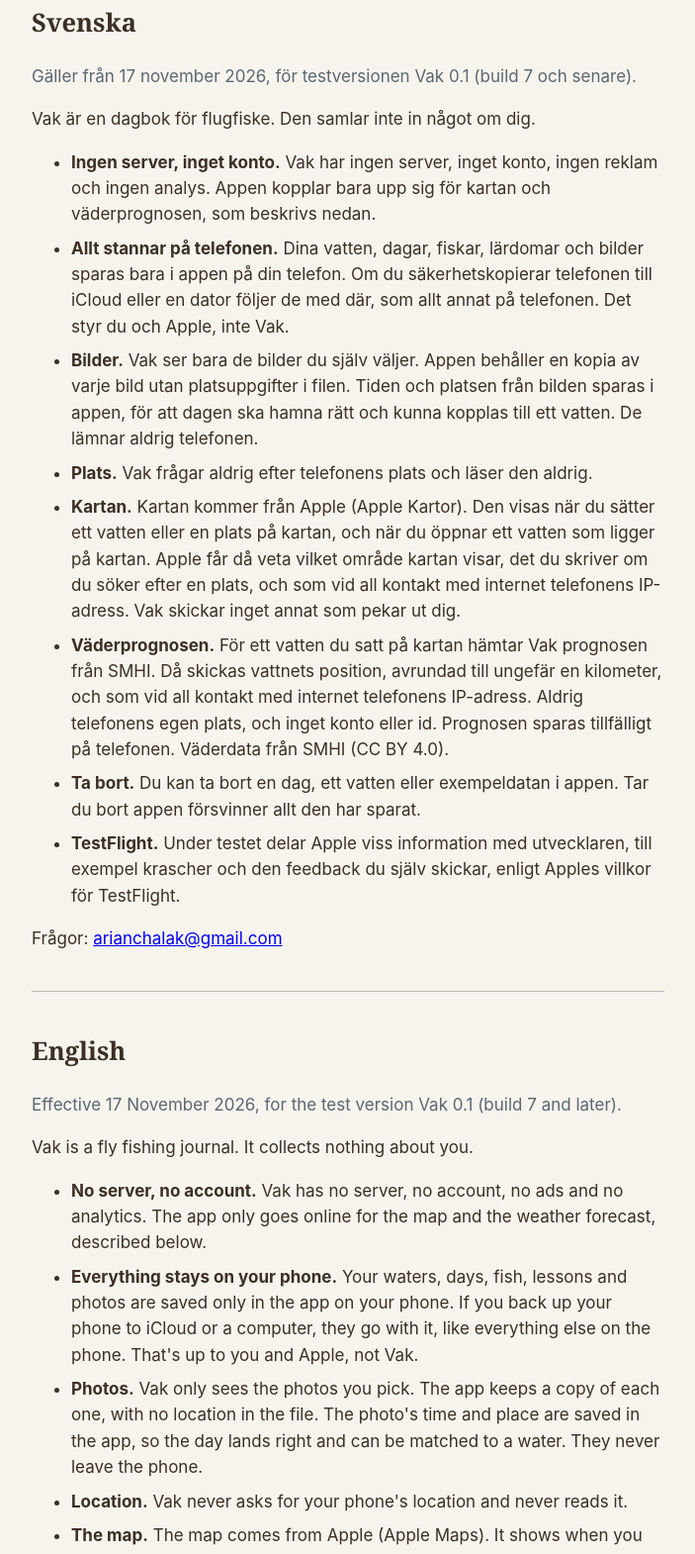
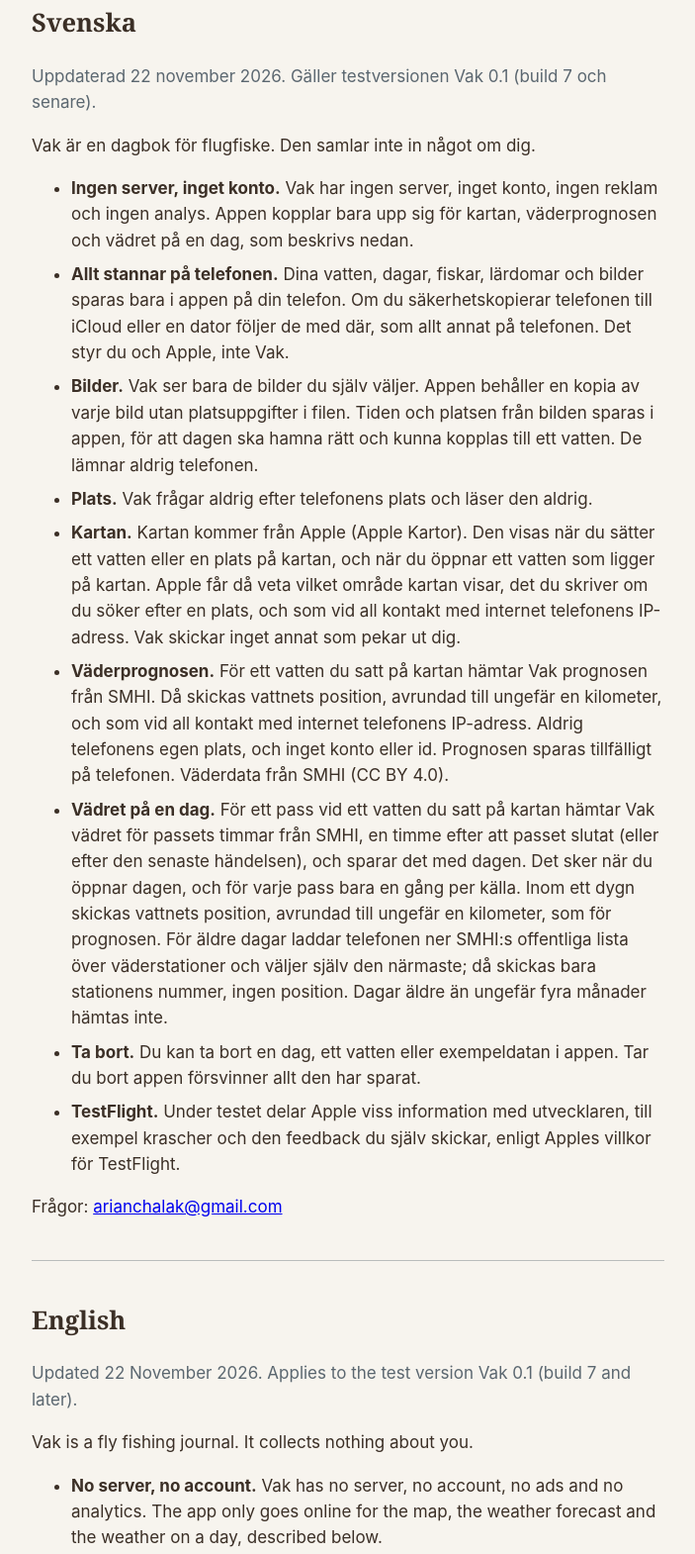
Before and after one commit to arianlabs/vak-privacy, a plain HTML site: page index.html in a window 1280 px wide. Shown: the part 183-1753 px from the top of the page at 99% size, without its empty margins (288-991 px from the left). Drawn offline with Linux system fonts and the light colour scheme.

Commit message:
docs: say what the weather on a day sends to SMHI
Co-Authored-By: Claude Opus 5.5 <noreply@anthropic.com>

```diff
--- a/index.html
+++ b/index.html
@@ -22,15 +22,16 @@
 
 <section lang="sv">
 <h2>Svenska</h2>
-<p class="meta">Gäller från 17 november 2026, för testversionen Vak 0.1 (build 7 och senare).</p>
+<p class="meta">Uppdaterad 22 november 2026. Gäller testversionen Vak 0.1 (build 7 och senare).</p>
 <p>Vak är en dagbok för flugfiske. Den samlar inte in något om dig.</p>
 <ul>
-<li><strong>Ingen server, inget konto.</strong> Vak har ingen server, inget konto, ingen reklam och ingen analys. Appen kopplar bara upp sig för kartan och väderprognosen, som beskrivs nedan.</li>
+<li><strong>Ingen server, inget konto.</strong> Vak har ingen server, inget konto, ingen reklam och ingen analys. Appen kopplar bara upp sig för kartan, väderprognosen och vädret på en dag, som beskrivs nedan.</li>
 <li><strong>Allt stannar på telefonen.</strong> Dina vatten, dagar, fiskar, lärdomar och bilder sparas bara i appen på din telefon. Om du säkerhetskopierar telefonen till iCloud eller en dator följer de med där, som allt annat på telefonen. Det styr du och Apple, inte Vak.</li>
 <li><strong>Bilder.</strong> Vak ser bara de bilder du själv väljer. Appen behåller en kopia av varje bild utan platsuppgifter i filen. Tiden och platsen från bilden sparas i appen, för att dagen ska hamna rätt och kunna kopplas till ett vatten. De lämnar aldrig telefonen.</li>
 <li><strong>Plats.</strong> Vak frågar aldrig efter telefonens plats och läser den aldrig.</li>
 <li><strong>Kartan.</strong> Kartan kommer från Apple (Apple Kartor). Den visas när du sätter ett vatten eller en plats på kartan, och när du öppnar ett vatten som ligger på kartan. Apple får då veta vilket område kartan visar, det du skriver om du söker efter en plats, och som vid all kontakt med internet telefonens IP-adress. Vak skickar inget annat som pekar ut dig.</li>
 <li><strong>Väderprognosen.</strong> För ett vatten du satt på kartan hämtar Vak prognosen från SMHI. Då skickas vattnets position, avrundad till ungefär en kilometer, och som vid all kontakt med internet telefonens IP-adress. Aldrig telefonens egen plats, och inget konto eller id. Prognosen sparas tillfälligt på telefonen. Väderdata från SMHI (CC BY 4.0).</li>
+<li><strong>Vädret på en dag.</strong> För ett pass vid ett vatten du satt på kartan hämtar Vak vädret för passets timmar från SMHI, en timme efter att passet slutat (eller efter den senaste händelsen), och sparar det med dagen. Det sker när du öppnar dagen, och för varje pass bara en gång per källa. Inom ett dygn skickas vattnets position, avrundad till ungefär en kilometer, som för prognosen. För äldre dagar laddar telefonen ner SMHI:s offentliga lista över väderstationer och väljer själv den närmaste; då skickas bara stationens nummer, ingen position. Dagar äldre än ungefär fyra månader hämtas inte.</li>
 <li><strong>Ta bort.</strong> Du kan ta bort en dag, ett vatten eller exempeldatan i appen. Tar du bort appen försvinner allt den har sparat.</li>
 <li><strong>TestFlight.</strong> Under testet delar Apple viss information med utvecklaren, till exempel krascher och den feedback du själv skickar, enligt Apples villkor för TestFlight.</li>
 </ul>
@@ -41,15 +42,16 @@
 
 <section lang="en">
 <h2>English</h2>
-<p class="meta">Effective 17 November 2026, for the test version Vak 0.1 (build 7 and later).</p>
+<p class="meta">Updated 22 November 2026. Applies to the test version Vak 0.1 (build 7 and later).</p>
 <p>Vak is a fly fishing journal. It collects nothing about you.</p>
 <ul>
-<li><strong>No server, no account.</strong> Vak has no server, no account, no ads and no analytics. The app only goes online for the map and the weather forecast, described below.</li>
+<li><strong>No server, no account.</strong> Vak has no server, no account, no ads and no analytics. The app only goes online for the map, the weather forecast and the weather on a day, described below.</li>
 <li><strong>Everything stays on your phone.</strong> Your waters, days, fish, lessons and photos are saved only in the app on your phone. If you back up your phone to iCloud or a computer, they go with it, like everything else on the phone. That's up to you and Apple, not Vak.</li>
 <li><strong>Photos.</strong> Vak only sees the photos you pick. The app keeps a copy of each one, with no location in the file. The photo's time and place are saved in the app, so the day lands right and can be matched to a water. They never leave the phone.</li>
 <li><strong>Location.</strong> Vak never asks for your phone's location and never reads it.</li>
 <li><strong>The map.</strong> The map comes from Apple (Apple Maps). It shows when you put a water or a spot on the map, and when you open a water that's on the map. Apple then learns which area the map shows, what you type if you search for a place, and, as with anything online, the phone's IP address. Vak sends nothing else that identifies you.</li>
 <li><strong>The weather forecast.</strong> For a water you've put on the map, Vak fetches the forecast from SMHI. That sends the water's position, rounded to about a kilometre, and, as with anything online, the phone's IP address. Never your phone's own location, and no account or ID. The forecast is kept on the phone for a while. Weather data from SMHI (CC BY 4.0).</li>
+<li><strong>The weather on a day.</strong> For a session at a water you've put on the map, Vak looks up the weather for its hours from SMHI an hour after the session ends (or after its last moment), and keeps it with the day. This happens when you open the day, and only once per source for each session. Within a day, the water's position is sent, rounded to about a kilometre, as for the forecast. For older days the phone downloads SMHI's public list of weather stations and picks the nearest itself; then only the station's number is sent, no position. Days older than about four months aren't looked up.</li>
 <li><strong>Removing.</strong> You can remove a day, a water or the sample data in the app. Deleting the app removes everything it saved.</li>
 <li><strong>TestFlight.</strong> During the test, Apple shares some information with the developer, such as crashes and the feedback you choose to send, under Apple's TestFlight terms.</li>
 </ul>
```
